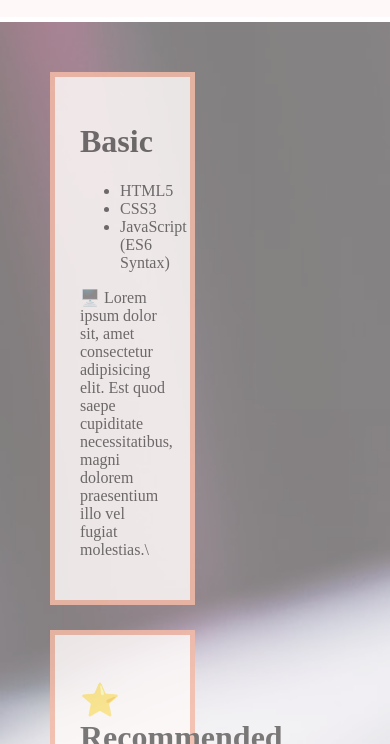
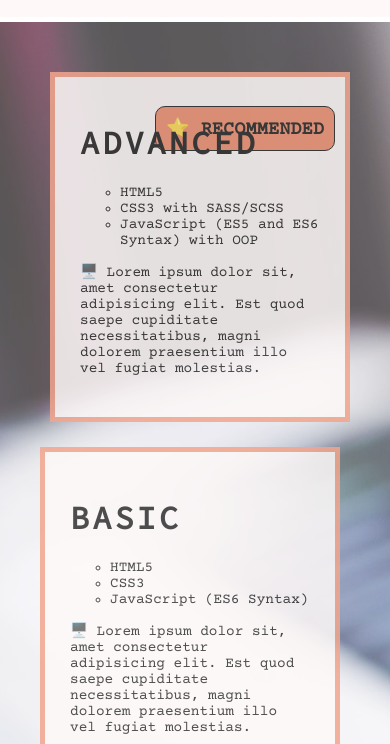
Before and after one commit to Dejan1999/CSS-Practice, a plain HTML site: page project/courses/index.html in a window 390 px wide. Shown: the part 100-844 px from the top of the page. Drawn offline with nearby package versions, Linux system fonts and the light colour scheme.

Commit message:
Implement responsive Courses page layout with flexbox and custom styling

```diff
--- a/project/courses/courses.css
+++ b/project/courses/courses.css
@@ -7,23 +7,70 @@
     background-image: url(../assets/courses-image.jpg);
     background-size: cover;
     background-repeat: no-repeat;
-    opacity: 0.6;
+    opacity: 0.8;
     display: flex;
     flex-direction: column;
     justify-content: space-evenly;
 }
 
-.coureses-wrapper__course {
+.courses-wrapper__course {
+    position: relative;
+    z-index: 0;
     border: 5px solid #ef9273;
     width: 50%;
     background: #fef9f8;
     padding: 25px;
     margin-bottom: 25px;
     opacity: 0.85;
+    min-width: 300px;
+    min-height: 250px;
 }
 
-.coureses-wrapper__course:hover {
+.courses-wrapper__course:hover {
     border-color: #e9c9bf;
     cursor: pointer;
     transition: 0.3 ease;
 }
+
+.courses-wrapper__course h1 {
+    font-family: "Source Code Pro", monospace;
+    letter-spacing: 3px;
+    text-transform: uppercase;
+}
+
+.courses-wrapper__course ul {
+    list-style-type: circle;
+}
+
+.courses-wrapper__course ul,p {
+    font-size: 0.9rem;
+    /* font-size: 1.2em; */
+    font-family: "Courier Prime", monospace;
+}
+
+/* ? order radi samo kada su flex item-i */
+.advanced-course {
+    order: 1;
+}
+
+.basic-course {
+    order: 2;
+    align-self: flex-end;
+}
+
+.intermediate-course {
+    order: 3;
+}
+
+.advanced-course .recommended {
+    font-family: "Courier Prime", monospace;
+    text-transform: uppercase;
+    border: 1px solid black;
+    padding: 10px;
+    border-radius: 10px;
+    background: #ec7f5a;
+    position: absolute;
+    z-index: -1;
+    top: 10px;
+    right: 10px;
+}
--- a/project/courses/index.html
+++ b/project/courses/index.html
@@ -35,7 +35,7 @@
      </header>
 
      <div class="courses-wrapper">
-         <div class="coureses-wrapper__course basic-course">
+         <div class="courses-wrapper__course basic-course">
             <h1>Basic</h1>
             <ul>
                 <li>HTML5</li>
@@ -46,12 +46,12 @@
                 <!-- WINDOWS + . shortcut za emoji -->
               🖥️  Lorem ipsum dolor sit, amet consectetur adipisicing elit.
               Est quod saepe cupiditate necessitatibus,
-              magni dolorem praesentium illo vel fugiat molestias.\
+              magni dolorem praesentium illo vel fugiat molestias.
             </p>
          </div>
 
-         <div class="coureses-wrapper__course advanced-course">
-            <h1 class="recommended">⭐ Recommended</h1>
+         <div class="courses-wrapper__course advanced-course">
+            <h3 class="recommended">⭐ Recommended</h3>
             <h1>Advanced</h1>
             <ul>
 
@@ -63,11 +63,11 @@
                 <!-- WINDOWS + . shortcut za emoji -->
               🖥️  Lorem ipsum dolor sit, amet consectetur adipisicing elit.
               Est quod saepe cupiditate necessitatibus,
-              magni dolorem praesentium illo vel fugiat molestias.\
+              magni dolorem praesentium illo vel fugiat molestias.
             </p>
          </div>
 
-         <div class="coureses-wrapper__course intermediate-course">
+         <div class="courses-wrapper__course intermediate-course">
             <h1>Intermediate</h1>
             <ul>
                 <li>HTML5</li>
@@ -78,7 +78,7 @@
                 <!-- WINDOWS + . shortcut za emoji -->
               🖥️  Lorem ipsum dolor sit, amet consectetur adipisicing elit.
               Est quod saepe cupiditate necessitatibus,
-              magni dolorem praesentium illo vel fugiat molestias.\
+              magni dolorem praesentium illo vel fugiat molestias.
             </p>
          </div>
 
```
Also changed, not shown: 1 other file.
